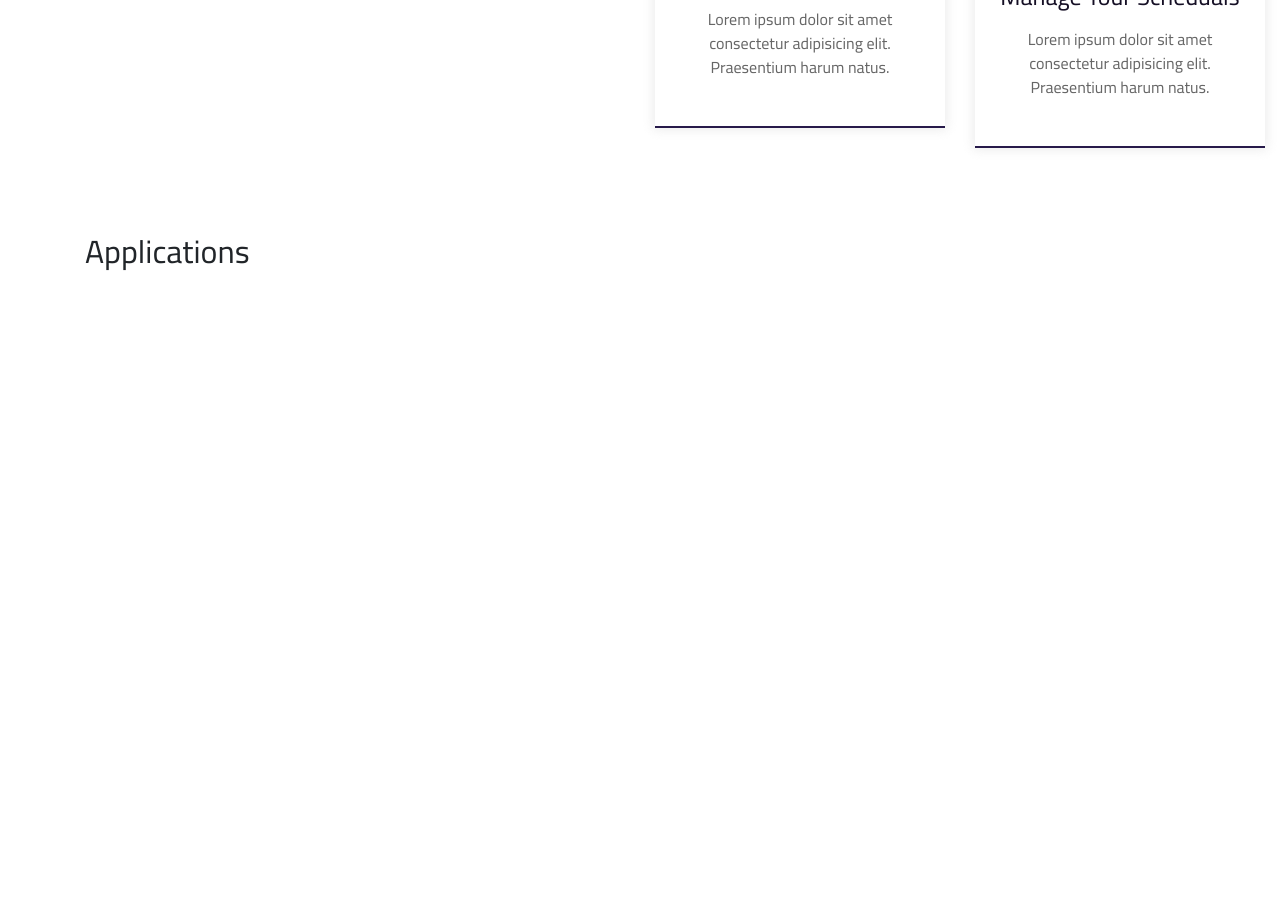
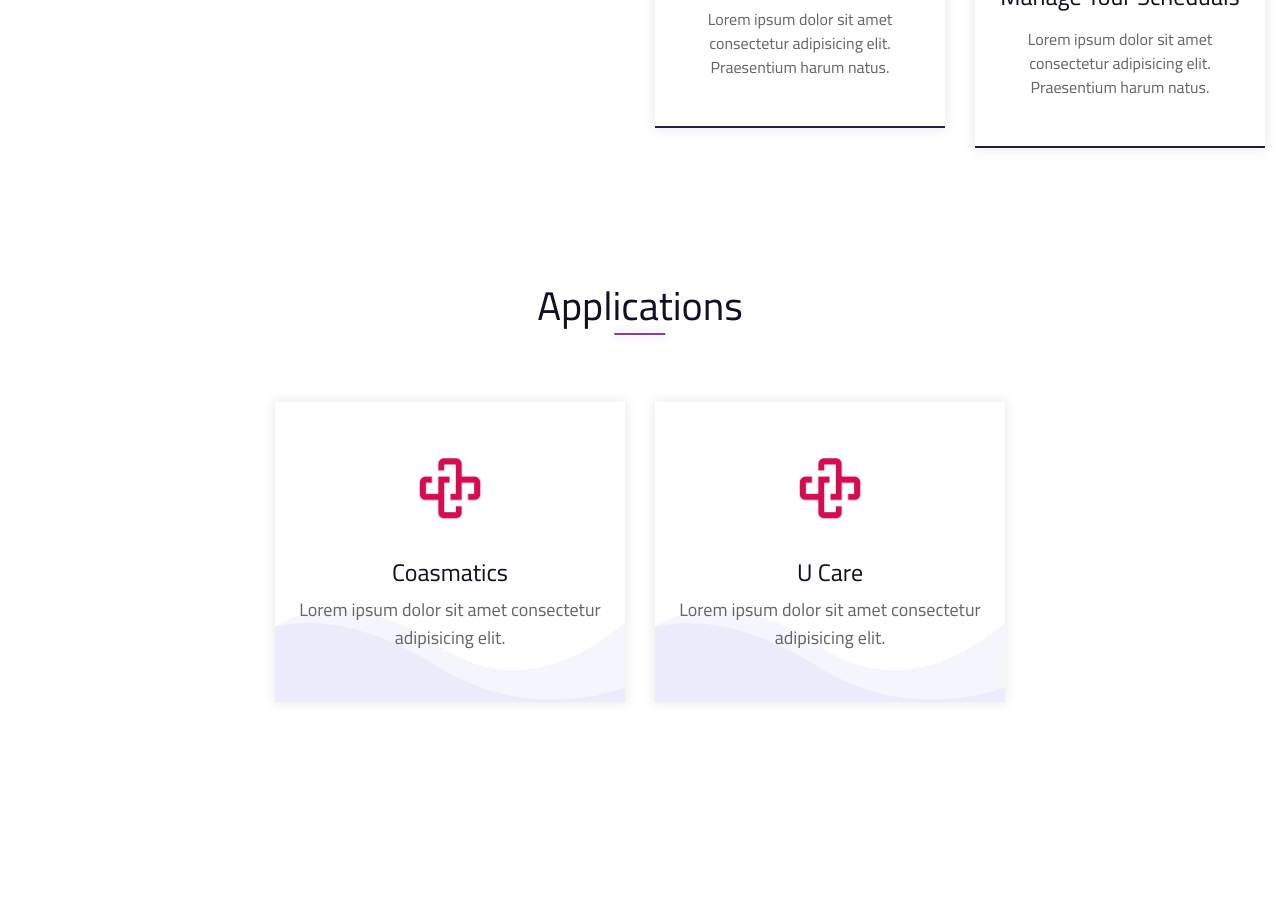
Before and after one commit to mahmoudsiliman75/true_care_landing_page, a PHP site: page / in a window 1280 px wide. Shown: the part 1316-2217 px from the top of the page. Run offline with PHP 8.4, Linux system fonts and the light colour scheme; some libraries are stand-ins or nearby versions.

Commit message:
finish applications page

```diff
--- a/assets/css/mixins.scss
+++ b/assets/css/mixins.scss
@@ -94,9 +94,22 @@
 }
 
 @mixin mainHeaderStyle {
-  color: $deepBlue;
-  border-left: 3px solid $lightCoffee;
-  padding: 8px;
+  position: relative;
+  color: $deepPurple;
+  font-size: 2.5rem;
+  font-weight: 600;
+  &:after {
+    content: "";
+    display: block;
+    width: 25%;
+    height: 2px;
+    position: absolute;
+    bottom: -5px;
+    left: 50%;
+    transform: translate(-50%);
+    background-color: $lightPurple;
+    @include midShadow();
+  }
 }
 
 @mixin flexCenterAlignment {
--- a/assets/css/style.css
+++ b/assets/css/style.css
@@ -1,4 +1,5 @@
 body {
+  scroll-behavior: smooth;
   font-family: 'Cairo', sans-serif;
   overflow-x: hidden;
   height: 20000px;
@@ -420,4 +421,91 @@ nav .links_list li.translate_btn a:hover {
   font-size: 16px;
   word-break: break-word;
 }
+
+.applications_sec {
+  padding: 50px 0;
+}
+
+.applications_sec .header_wraper {
+  display: -webkit-box;
+  display: -ms-flexbox;
+  display: flex;
+  -webkit-box-align: center;
+      -ms-flex-align: center;
+          align-items: center;
+  -webkit-box-pack: center;
+      -ms-flex-pack: center;
+          justify-content: center;
+}
+
+.applications_sec .header_wraper h2 {
+  position: relative;
+  color: #150f25;
+  font-size: 2.5rem;
+}
+
+.applications_sec .header_wraper h2:after {
+  content: "";
+  display: block;
+  width: 25%;
+  height: 2px;
+  position: absolute;
+  bottom: -5px;
+  left: 50%;
+  -webkit-transform: translate(-50%);
+          transform: translate(-50%);
+  background-color: #7D4196;
+  -webkit-box-shadow: 0 0 10px 2px rgba(225, 225, 225, 0.6);
+          box-shadow: 0 0 10px 2px rgba(225, 225, 225, 0.6);
+}
+
+.applications_sec .app_card {
+  text-decoration: none;
+  display: block;
+  min-height: 300px;
+  display: -webkit-box;
+  display: -ms-flexbox;
+  display: flex;
+  -webkit-box-align: center;
+      -ms-flex-align: center;
+          align-items: center;
+  -webkit-box-pack: center;
+      -ms-flex-pack: center;
+          justify-content: center;
+  -webkit-box-orient: vertical;
+  -webkit-box-direction: normal;
+      -ms-flex-direction: column;
+          flex-direction: column;
+  text-align: center;
+  padding: 20px;
+  -webkit-box-shadow: 0 0 10px 2px rgba(225, 225, 225, 0.6);
+          box-shadow: 0 0 10px 2px rgba(225, 225, 225, 0.6);
+  background-size: 100% !important;
+  background-position: bottom !important;
+  background-repeat: no-repeat !important;
+}
+
+.applications_sec .app_card .img_wraper {
+  min-height: 100px;
+  max-height: 100px;
+  min-width: 100px;
+  max-width: 100px;
+}
+
+.applications_sec .app_card .img_wraper img {
+  width: 100%;
+  height: 100%;
+}
+
+.applications_sec .app_card .info_wraper h4 {
+  margin-block: 8px;
+  color: #150f25;
+}
+
+.applications_sec .app_card .info_wraper .text {
+  color: #666;
+  font-size: 18px;
+  line-height: 1.6;
+  word-break: break-word;
+}
 /*# sourceMappingURL=style.css.map */
--- a/assets/css/style.scss
+++ b/assets/css/style.scss
@@ -8,9 +8,11 @@
 
 // START:: GLOBAL STYLES
 body {
+  scroll-behavior: smooth;
   font-family: 'Cairo', sans-serif;
   overflow-x: hidden;
   height: 20000px;
+
   &::-webkit-scrollbar {
     background-color: $lighterGrey;
     width: 5px;
@@ -347,6 +349,50 @@ nav {
 }
 // END:: ABOUT SECTION STYLES
 .applications_sec {
+  padding: $paddingAmount 0;
+  .header_wraper {
+    @include flexCenterAlignment();
+    h2 {
+      @include mainHeaderStyle();
+    }
+  }
 
+  .app_card {
+    text-decoration: none;
+    display: block;
+    min-height: 300px;
+    @include flexCenterAlignment();
+    flex-direction: column;
+    text-align: center;
+    padding: 20px;
+    @include midShadow();
+    background-size: 100% !important;
+    background-position: bottom !important;
+    background-repeat: no-repeat !important;
+
+    .img_wraper {
+      min-height: 100px;
+      max-height: 100px;
+      min-width: 100px;
+      max-width: 100px;
+      img {
+        width: 100%;
+        height: 100%;
+      }
+    }
+
+    .info_wraper {
+      h4 {
+        margin-block: 8px;
+        color: $deepPurple;
+      }
+      .text {
+        color: $lightGrey;
+        font-size: 18px;
+        line-height: 1.6;
+        word-break: break-word;
+      }
+    }
+  }
 }
 // START:: APPLICATIONS SECTION
--- a/index.php
+++ b/index.php
@@ -49,7 +49,7 @@
   <!-- END:: HOME SECTION -->
 
   <!-- START:: ABOUT SECTION -->
-  <div class="about_sec">
+  <div id="about_sec" class="about_sec">
     <div class="container-fluid">
       <div class="row align-items-center">
         <div class="col-12 col-lg-6 mb-4">
@@ -144,10 +144,42 @@
   <!-- END:: ABOUT SECTION -->
 
   <!-- START:: APPLICATIONS SECTION -->
-  <div class="applications_sec">
+  <div id="apps_sec" class="applications_sec">
     <div class="container">
-      <div class="header_wraper">
+      <div class="header_wraper mb-5">
         <h2> Applications </h2>
+      </div>
+
+      <div class="row justify-content-center">
+        <div class="col-12 col-md-4 my-3">
+          <a href="#" class="app_card" style="background: url('assets/media/pricing-bottom-bg.png');">
+            <div class="img_wraper">
+              <img src="assets/media/icons/logo.png" alt="">
+            </div>
+
+            <div class="info_wraper">
+              <h4> Coasmatics </h4>
+              <div class="text">
+                Lorem ipsum dolor sit amet consectetur adipisicing elit.
+              </div>
+            </div>
+          </a>
+        </div>
+
+        <div class="col-12 col-md-4 my-3">
+          <a href="#" class="app_card" style="background: url('assets/media/pricing-bottom-bg.png');">
+            <div class="img_wraper">
+              <img src="assets/media/icons/logo.png" alt="">
+            </div>
+
+            <div class="info_wraper">
+              <h4> U Care </h4>
+              <div class="text">
+                Lorem ipsum dolor sit amet consectetur adipisicing elit.
+              </div>
+            </div>
+          </a>
+        </div>
       </div>
     </div>
   </div>
```
Also changed, not shown: 1 other file.
